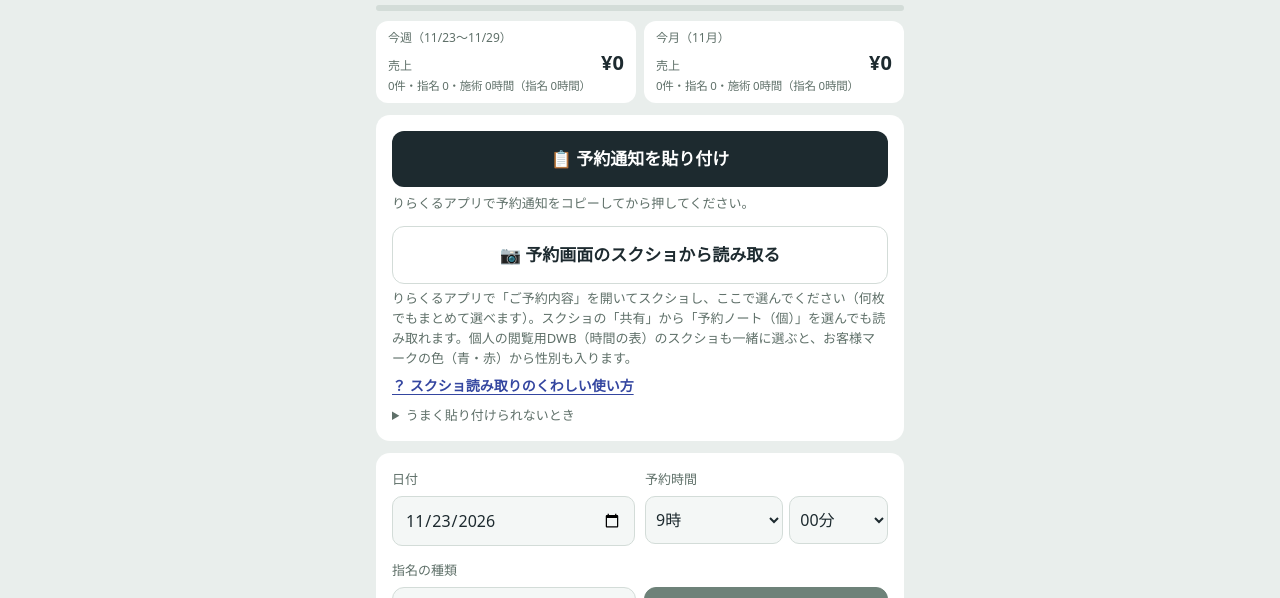
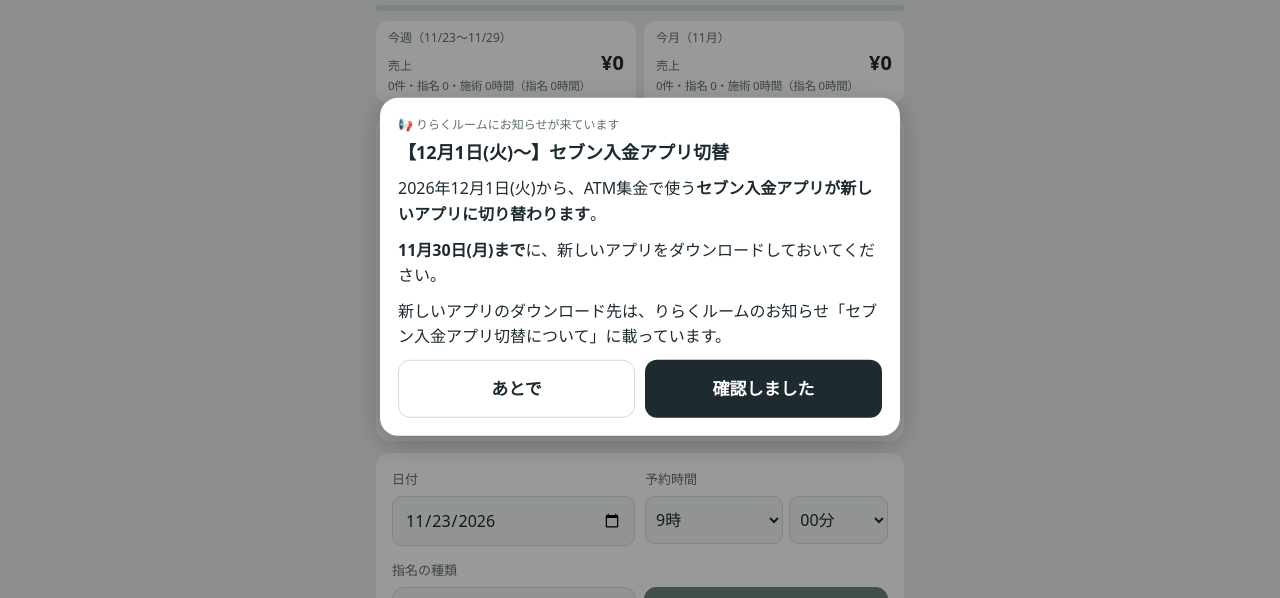
Before and after one commit to RiracleKC-create/yoyaku-note-ko, a plain HTML site: page index.html in a window 1280 px wide. Shown: the part 133-731 px from the top of the page. Drawn offline with Linux system fonts and the light colour scheme.

Commit message:
Add files via upload

```diff
--- a/index.html
+++ b/index.html
@@ -361,11 +361,12 @@ h3{font-size:15px;margin:0 0 10px}
 #firstPop .fp-lead{margin:0 0 12px;font-size:14px}#firstPop .fp-q{font-size:13px;font-weight:700;color:var(--sub);margin:12px 0 6px}
 #firstPop .fp-chips{display:flex;gap:8px;flex-wrap:wrap}#firstPop .fp-chips .chip{padding:10px 18px;font-size:16px}#firstPop #fpDateIn{margin-top:8px}
 #firstPop .fp-btns{display:grid;grid-template-columns:1fr 2fr;gap:8px;margin-top:18px}#firstPop .fp-btns .btn{padding:13px 0}#firstPop .fp-btns .btn:disabled{opacity:.4}
-#news,#bkRemind,#stRemind,#stayPop,#firstPop{position:fixed;inset:0;z-index:70}
-#news .bg,#bkRemind .bg,#stRemind .bg,#stayPop .bg{position:absolute;inset:0;background:rgba(0,0,0,.4)}
-#news .card2,#bkRemind .card2,#stRemind .card2,#stayPop .card2{position:absolute;left:16px;right:16px;top:50%;transform:translateY(-50%);max-height:80%;overflow:auto;background:var(--panel);border-radius:18px;padding:18px;max-width:520px;margin:0 auto;box-shadow:0 8px 28px rgba(0,0,0,.25)}
+#news,#bkRemind,#stRemind,#stayPop,#firstPop,#rkNotice{position:fixed;inset:0;z-index:70}
+#news .bg,#bkRemind .bg,#stRemind .bg,#stayPop .bg,#rkNotice .bg{position:absolute;inset:0;background:rgba(0,0,0,.4)}
+#news .card2,#bkRemind .card2,#stRemind .card2,#stayPop .card2,#rkNotice .card2{position:absolute;left:16px;right:16px;top:50%;transform:translateY(-50%);max-height:80%;overflow:auto;background:var(--panel);border-radius:18px;padding:18px;max-width:520px;margin:0 auto;box-shadow:0 8px 28px rgba(0,0,0,.25)}
 #stayPop ul{margin:0 0 4px;padding-left:1.2em}#stayPop li{font-size:14px;line-height:1.6;margin:4px 0}
-#news h2,#bkRemind h2,#stRemind h2,#stayPop h2{font-size:18px;margin:0 0 10px}
+#rkNotice .rkFrom{font-size:12px;color:var(--sub);margin:0 0 4px}#rkNotice .rkBody p{margin:0 0 10px;line-height:1.6}
+#news h2,#bkRemind h2,#stRemind h2,#stayPop h2,#rkNotice h2{font-size:18px;margin:0 0 10px}
 #stRemind p,#settleBody p{font-size:14px;line-height:1.6;margin:0 0 8px}
 .st-dead{background:color-mix(in srgb,var(--danger) 10%,var(--panel));border-left:3px solid var(--danger);border-radius:0 8px 8px 0;padding:6px 10px;font-weight:700}
 .st-dead.today{color:var(--danger)}
@@ -1060,6 +1061,15 @@ header.top{border-top:6px solid #C0392B}
     <h2 id="newsTitle">アプリが新しくなりました</h2>
     <div id="newsBody"></div>
     <div class="btn-row"><button class="btn ghost" id="newsManual">使い方を見る</button><button class="btn" id="newsClose">閉じる</button></div>
+  </div>
+</div>
+<div id="rkNotice" hidden>
+  <div class="bg"></div>
+  <div class="card2" role="dialog" aria-modal="true" aria-labelledby="rkTitle">
+    <p class="rkFrom">📢 りらくルームにお知らせが来ています</p>
+    <h2 id="rkTitle"></h2>
+    <div class="rkBody" id="rkBody"></div>
+    <div class="btn-row"><button class="btn ghost" id="rkLater">あとで</button><button class="btn" id="rkOk">確認しました</button></div>
   </div>
 </div>
 <div id="bkRemind" hidden>
@@ -3001,8 +3011,23 @@ function markBackup(){const t=bizToday();lsSet(BK_LAST,t);lsSet(BK_DONE,t.slice(
 function maybeBackupRemind(){const t=bizToday(),day=Number(t.slice(8,10));
   if(day>3||!visits.length||lsGet(BK_DONE)===t.slice(0,7)||lsGet(BK_SNOOZE)===t)return false;
   $("bkrLast").textContent=bkLastText();$("bkRemind").hidden=false;return true}
-// お知らせ → バックアップ → 売上の確定 の順に、ひとつずつ出す
-function nextRemind(){if(!$("news").hidden||!$("bkRemind").hidden||!$("stRemind").hidden)return;if(maybeBackupRemind())return;maybeSettleRemind()}
+/* ---------- りらくルームからのお知らせ（大事なものだけ、期間中に出す） ---------- */
+// id は1回ごとに変える。from〜until（営業日の日付）の間だけ出す。「確認しました」でもう出さない、「あとで」はその日だけ出さない
+const RK_NOTICES=[
+  {id:"seven-2026-12",from:"2026-11-01",until:"2026-12-01",title:"【12月1日(火)～】セブン入金アプリ切替",
+   body:'<p>2026年12月1日(火)から、ATM集金で使う<b>セブン入金アプリが新しいアプリに切り替わります</b>。</p><p><b>11月30日(月)まで</b>に、新しいアプリをダウンロードしておいてください。</p><p>新しいアプリのダウンロード先は、りらくルームのお知らせ「セブン入金アプリ切替について」に載っています。</p>'}
+];
+const RK_SEEN="rirakuLogKo.rkSeen",RK_SNOOZE="rirakuLogKo.rkSnooze";
+function rkSeenList(){try{return JSON.parse(lsGet(RK_SEEN)||"[]")}catch(e){return []}}
+let rkCur=null;
+function maybeRkNotice(){const t=bizToday(),seen=rkSeenList();
+  const n=RK_NOTICES.find(x=>t>=x.from&&t<=x.until&&!seen.includes(x.id)&&lsGet(RK_SNOOZE)!==x.id+"|"+t);
+  if(!n)return false;rkCur=n;$("rkTitle").textContent=n.title;$("rkBody").innerHTML=n.body;$("rkNotice").hidden=false;return true}
+function rkClose(mark){if(rkCur){if(mark){const l=rkSeenList();l.push(rkCur.id);lsSet(RK_SEEN,JSON.stringify(l))}else lsSet(RK_SNOOZE,rkCur.id+"|"+bizToday())}
+  $("rkNotice").hidden=true;setTimeout(nextRemind,300)}
+$("rkOk").addEventListener("click",()=>rkClose(true));$("rkLater").addEventListener("click",()=>rkClose(false));$("rkNotice").querySelector(".bg").addEventListener("click",()=>rkClose(false));
+// お知らせ → りらくルームのお知らせ → バックアップ → 売上の確定 の順に、ひとつずつ出す
+function nextRemind(){if(!$("news").hidden||!$("rkNotice").hidden||!$("bkRemind").hidden||!$("stRemind").hidden)return;if(maybeRkNotice())return;if(maybeBackupRemind())return;maybeSettleRemind()}
 $("bkrNow").addEventListener("click",async()=>{if(await saveFile("予約ノート（個）_バックアップ_"+dateKey(new Date())+".json",backupJSON(),"application/json"))markBackup()});
 $("bkrDone").addEventListener("click",()=>{markBackup();toast("今月のバックアップ済みにしました")});
 const bkLater=()=>{lsSet(BK_SNOOZE,bizToday());$("bkRemind").hidden=true;setTimeout(nextRemind,300)};
--- a/sw.js
+++ b/sw.js
@@ -1,6 +1,6 @@
 // 予約ノート（個） service worker
 // アプリを更新したら VERSION の数字を1つ上げてください
-const VERSION = "v33";
+const VERSION = "v34";
 const PREFIX = "yoyaku-note-ko-";
 const CACHE = PREFIX + VERSION;
 const FILES = ["./", "./index.html", "./manifest.webmanifest", "./icon-192.png", "./icon-512.png", "./apple-touch-icon.png"];
```
